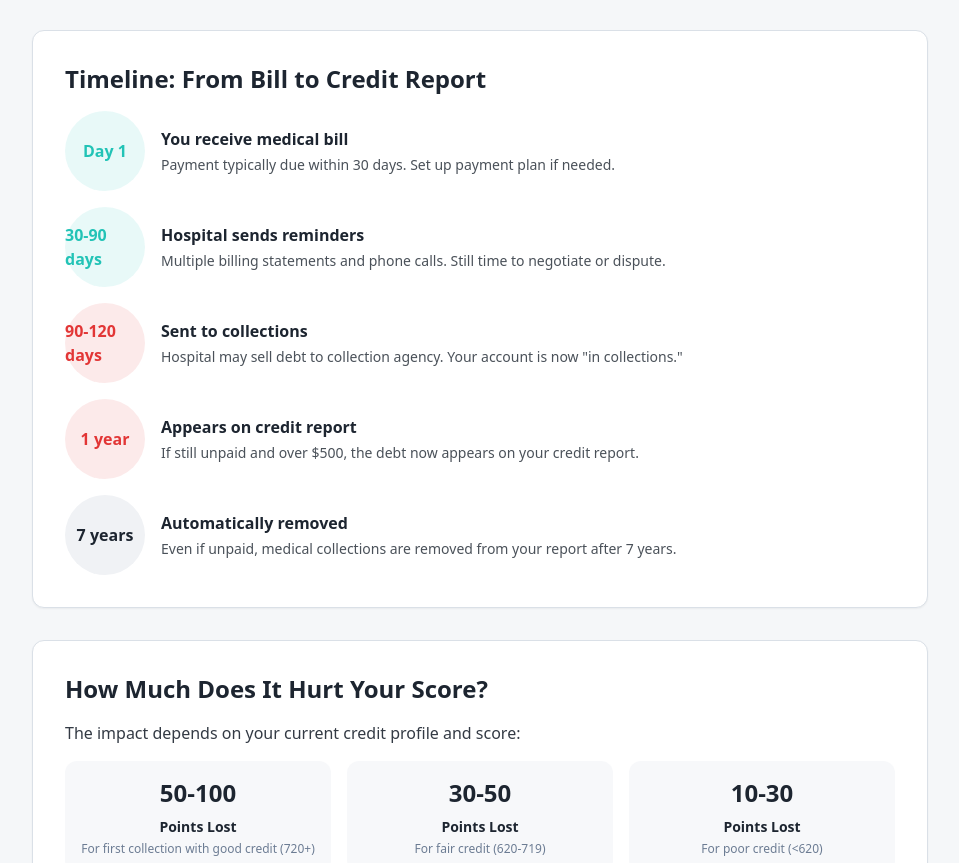
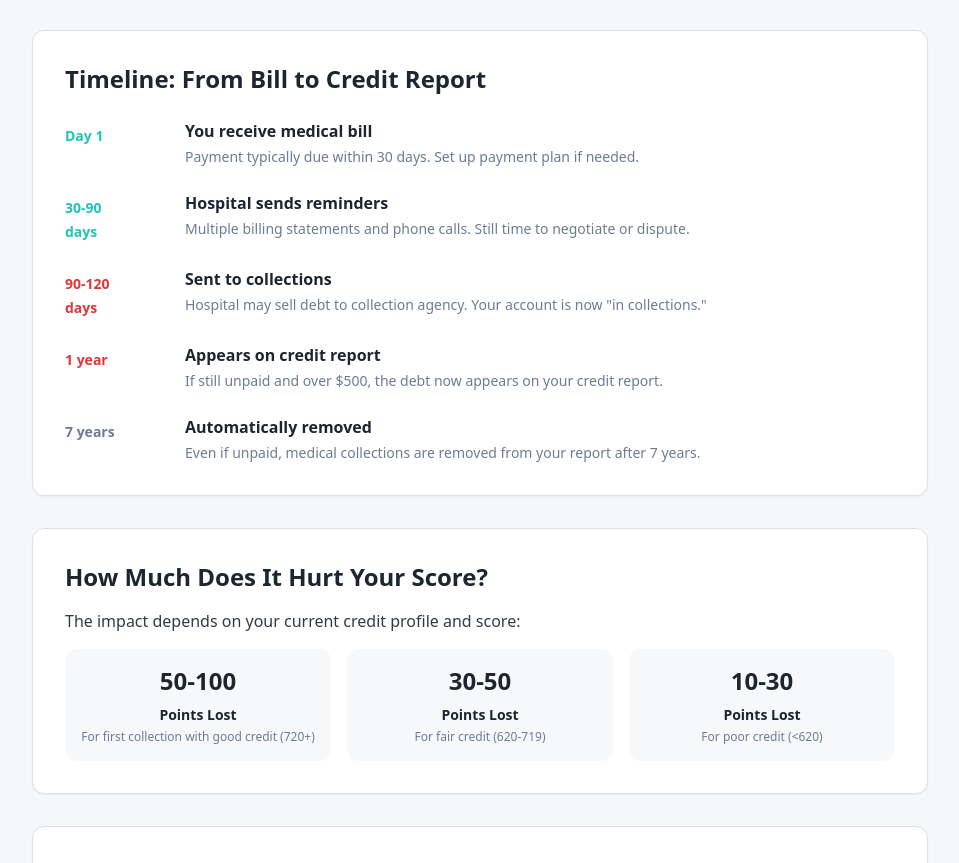
Before and after one commit to GoostavoB/pixel-perfection-project-77, a React (Vite) app: page /credit-report in a window 1280 px wide. Shown: the part 1157-2020 px from the top of the page, without its empty margins (160-1119 px from the left). Built offline with nearby package versions, Linux system fonts and the light colour scheme; the HTML template or start-up script is replaced by a standard one.

Commit message:
Fix timeline display

```diff
--- a/src/pages/CreditReport.tsx
+++ b/src/pages/CreditReport.tsx
@@ -52,55 +52,55 @@ const CreditReport = () => {
             </Card>
 
             <Card className="p-6 md:p-8">
-              <h2 className="text-2xl font-bold text-foreground mb-4">Timeline: From Bill to Credit Report</h2>
-              <div className="space-y-4">
-                <div className="flex gap-4">
-                  <div className="flex-shrink-0 w-20 h-20 rounded-full bg-primary/10 flex items-center justify-center font-bold text-primary">
-                    Day 1
+              <h2 className="text-2xl font-bold text-foreground mb-6">Timeline: From Bill to Credit Report</h2>
+              <div className="space-y-6">
+                <div className="flex gap-6">
+                  <div className="flex-shrink-0 w-24 pt-1">
+                    <span className="text-sm font-bold text-primary">Day 1</span>
                   </div>
-                  <div className="pt-4">
+                  <div className="flex-1">
                     <h3 className="font-bold text-foreground mb-1">You receive medical bill</h3>
-                    <p className="text-foreground/80 text-sm">Payment typically due within 30 days. Set up payment plan if needed.</p>
+                    <p className="text-muted-foreground text-sm">Payment typically due within 30 days. Set up payment plan if needed.</p>
                   </div>
                 </div>
 
-                <div className="flex gap-4">
-                  <div className="flex-shrink-0 w-20 h-20 rounded-full bg-primary/10 flex items-center justify-center font-bold text-primary">
-                    30-90 days
+                <div className="flex gap-6">
+                  <div className="flex-shrink-0 w-24 pt-1">
+                    <span className="text-sm font-bold text-primary">30-90<br/>days</span>
                   </div>
-                  <div className="pt-4">
+                  <div className="flex-1">
                     <h3 className="font-bold text-foreground mb-1">Hospital sends reminders</h3>
-                    <p className="text-foreground/80 text-sm">Multiple billing statements and phone calls. Still time to negotiate or dispute.</p>
+                    <p className="text-muted-foreground text-sm">Multiple billing statements and phone calls. Still time to negotiate or dispute.</p>
                   </div>
                 </div>
 
-                <div className="flex gap-4">
-                  <div className="flex-shrink-0 w-20 h-20 rounded-full bg-destructive/10 flex items-center justify-center font-bold text-destructive">
-                    90-120 days
+                <div className="flex gap-6">
+                  <div className="flex-shrink-0 w-24 pt-1">
+                    <span className="text-sm font-bold text-destructive">90-120<br/>days</span>
                   </div>
-                  <div className="pt-4">
+                  <div className="flex-1">
                     <h3 className="font-bold text-foreground mb-1">Sent to collections</h3>
-                    <p className="text-foreground/80 text-sm">Hospital may sell debt to collection agency. Your account is now "in collections."</p>
+                    <p className="text-muted-foreground text-sm">Hospital may sell debt to collection agency. Your account is now "in collections."</p>
                   </div>
                 </div>
 
-                <div className="flex gap-4">
-                  <div className="flex-shrink-0 w-20 h-20 rounded-full bg-destructive/10 flex items-center justify-center font-bold text-destructive">
-                    1 year
+                <div className="flex gap-6">
+                  <div className="flex-shrink-0 w-24 pt-1">
+                    <span className="text-sm font-bold text-destructive">1 year</span>
                   </div>
-                  <div className="pt-4">
+                  <div className="flex-1">
                     <h3 className="font-bold text-foreground mb-1">Appears on credit report</h3>
-                    <p className="text-foreground/80 text-sm">If still unpaid and over $500, the debt now appears on your credit report.</p>
+                    <p className="text-muted-foreground text-sm">If still unpaid and over $500, the debt now appears on your credit report.</p>
                   </div>
                 </div>
 
-                <div className="flex gap-4">
-                  <div className="flex-shrink-0 w-20 h-20 rounded-full bg-muted flex items-center justify-center font-bold text-foreground">
-                    7 years
+                <div className="flex gap-6">
+                  <div className="flex-shrink-0 w-24 pt-1">
+                    <span className="text-sm font-bold text-muted-foreground">7 years</span>
                   </div>
-                  <div className="pt-4">
+                  <div className="flex-1">
                     <h3 className="font-bold text-foreground mb-1">Automatically removed</h3>
-                    <p className="text-foreground/80 text-sm">Even if unpaid, medical collections are removed from your report after 7 years.</p>
+                    <p className="text-muted-foreground text-sm">Even if unpaid, medical collections are removed from your report after 7 years.</p>
                   </div>
                 </div>
               </div>
```
